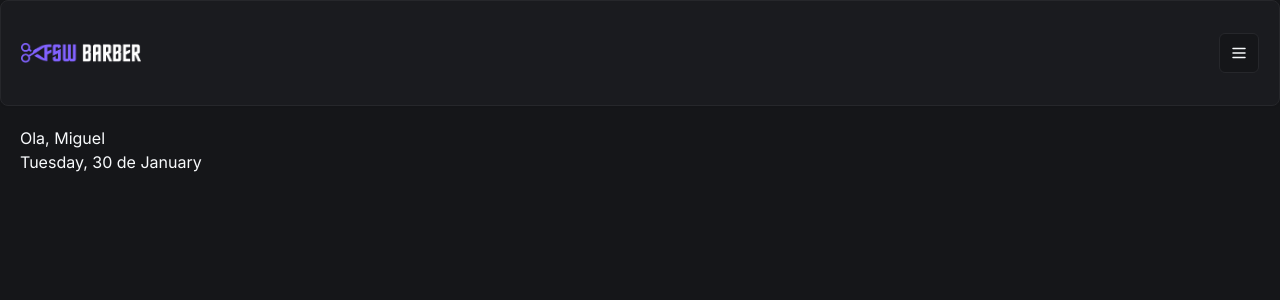
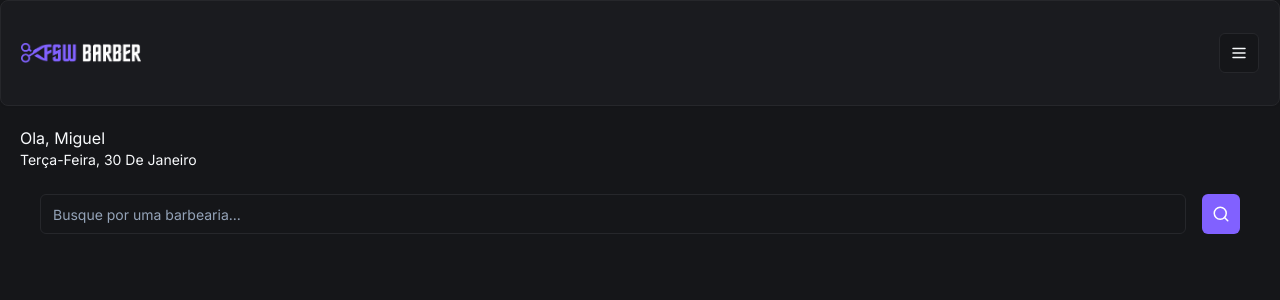
Before and after one commit to kefflen/baber-shop, a Next.js app: page / in a window 1280 px wide. Shown: the top 300 px of the page. Built offline with nearby package versions, Linux system fonts and the light colour scheme.

Commit message:
feat: add search component

```diff
--- /dev/null
+++ b/app/(home)/_components/search.tsx
@@ -0,0 +1,17 @@
+'use client'
+import { Button } from '@/app/_components/ui/button'
+import { Input } from '@/app/_components/ui/input'
+import { SearchIcon } from 'lucide-react'
+
+const Search = () => {
+	return (
+		<div className="flex items-center gap-4">
+			<Input placeholder='Busque por uma barbearia...'/>
+			<Button variant={'default'} size={'icon'}>
+				<SearchIcon size={18} />
+			</Button>
+		</div>
+	)
+}
+
+export default Search
--- a/app/(home)/page.tsx
+++ b/app/(home)/page.tsx
@@ -1,6 +1,8 @@
 /* eslint-disable quotes */
 import { format } from 'date-fns'
+import { ptBR } from 'date-fns/locale'
 import Header from '../_components/header'
+import Search from './_components/search'
 
 const Home = () => {
 	return (
@@ -8,7 +10,13 @@
 			<Header />
 			<div className="px-5 pt-5">
 				<h2>Ola, Miguel</h2>
-				<p>{format(new Date(), `EEEE, d 'de ' MMMM`)}</p>
+				<p className='capitalize text-sm'>{format(new Date(), `EEEE, d 'de ' MMMM`, {
+					locale: ptBR
+				})}</p>
+
+				<div className="px-5 mt-6">
+					<Search />
+				</div>
 			</div>
 		</div>)
 }
--- /dev/null
+++ b/app/_components/ui/input.tsx
@@ -0,0 +1,25 @@
+import * as React from "react"
+
+import { cn } from "@/app/_lib/utils"
+
+export interface InputProps
+  extends React.InputHTMLAttributes<HTMLInputElement> {}
+
+const Input = React.forwardRef<HTMLInputElement, InputProps>(
+  ({ className, type, ...props }, ref) => {
+    return (
+      <input
+        type={type}
+        className={cn(
+          "flex h-10 w-full rounded-md border border-input bg-background px-3 py-2 text-sm ring-offset-background file:border-0 file:bg-transparent file:text-sm file:font-medium placeholder:text-muted-foreground focus-visible:outline-none focus-visible:ring-2 focus-visible:ring-ring focus-visible:ring-offset-2 disabled:cursor-not-allowed disabled:opacity-50",
+          className
+        )}
+        ref={ref}
+        {...props}
+      />
+    )
+  }
+)
+Input.displayName = "Input"
+
+export { Input }
```
